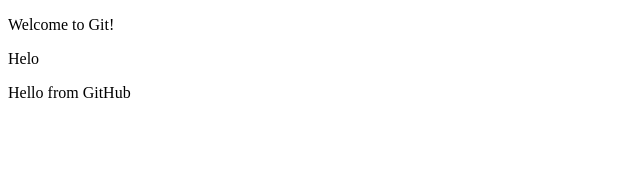
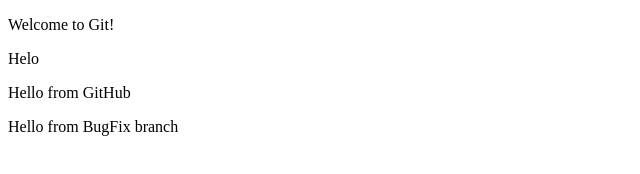
Before and after one commit to ValeriyValeri/GitDemo, a plain HTML site: page index.html in a window 1280 px wide. Shown: the whole page, without its empty margins (0-640 px from the left). Drawn offline with Linux system fonts and the light colour scheme.

Commit message:
fix BugFix

```diff
--- a/index.html
+++ b/index.html
@@ -12,5 +12,6 @@
  <script>hello();</script>
  <p>Helo</p>
   <p>Hello from GitHub</p>
+  <p>Hello from BugFix branch</p>
 </body>
 </html>
```
